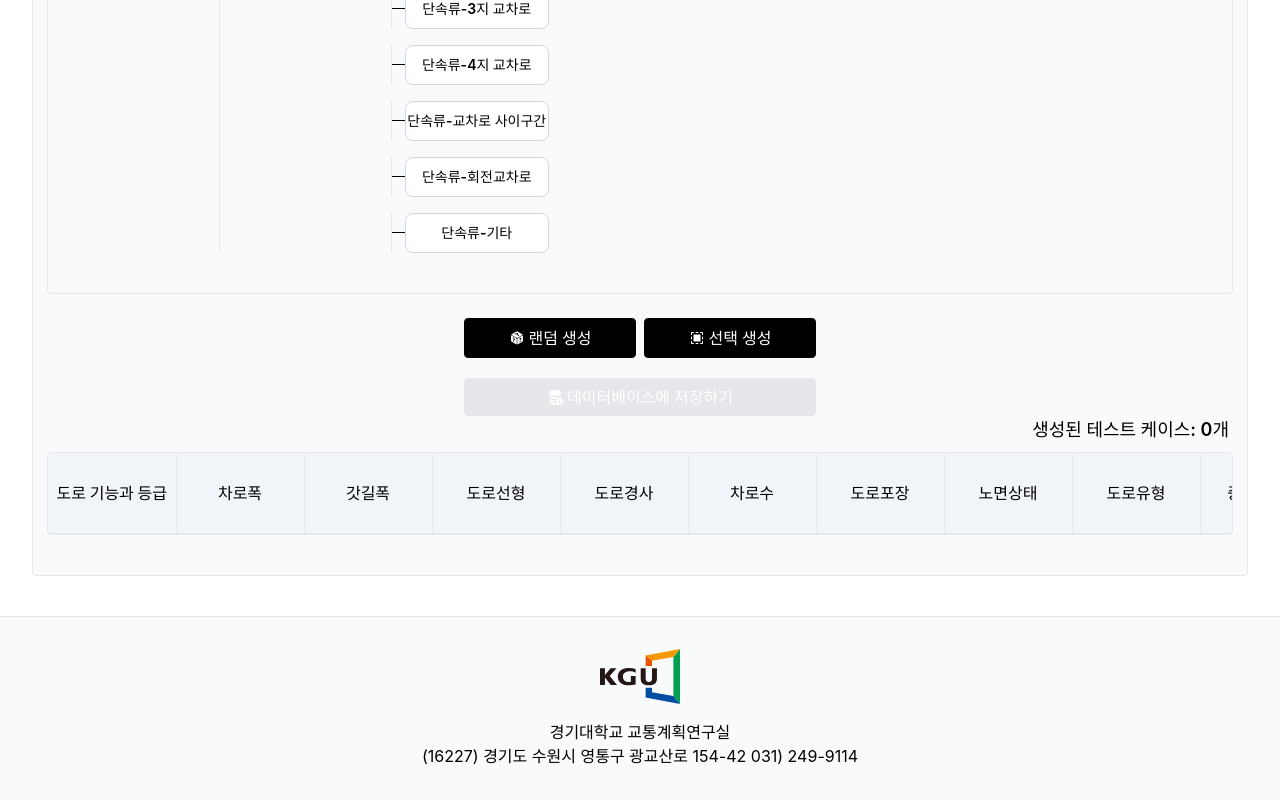
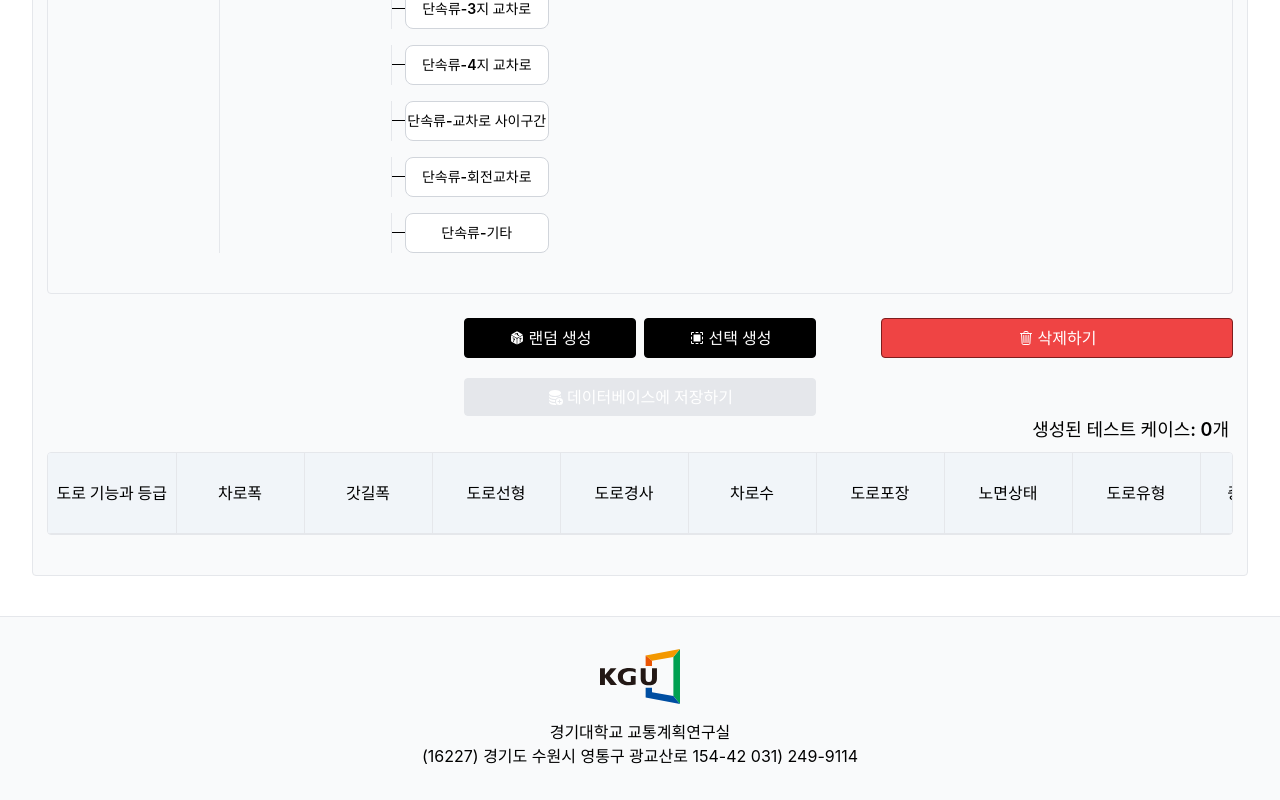
Before and after one commit to kgu-dtcg-labs/dtcg-client, a React (Vite) app: page /home in a window 1280 px wide. Shown: the part 2385-3185 px from the top of the page. Built offline with nearby package versions, Linux system fonts and the light colour scheme; a web font is replaced by a local one.

Commit message:
feat: 데이터 삭제 기능 추가

```diff
--- a/src/api/scenario.ts
+++ b/src/api/scenario.ts
@@ -2,7 +2,6 @@ import { END_POINT } from '@constants/api';
 import axios from 'axios';
 
 export const postSaveScenarios = async (data: string) => {
-  console.log(data);
   try {
     const response = await axios.post(END_POINT.SAVE, JSON.parse(data));
 
@@ -11,3 +10,13 @@ export const postSaveScenarios = async (data: string) => {
     console.log(e);
   }
 };
+
+export const deleteScenarios = async () => {
+  try {
+    const res = await axios.post(END_POINT.DELETE);
+
+    return res;
+  } catch (e) {
+    console.log(e);
+  }
+};
--- a/src/components/common/Button/Button.style.tsx
+++ b/src/components/common/Button/Button.style.tsx
@@ -4,5 +4,6 @@ export const buttonColors = {
   blue: 'border-blue-500 text-blue-500 hover:bg-blue-100 dark:hover:bg-blue-500/20',
   black:
     'border-black bg-black text-white hover:bg-gray-900 dark:text-white/80 dark:hover:bg-gray-900',
+  red: 'border-red-500 bg-red-500 text-white hover:bg-red-900 border-red-900 dark:text-white/80 dark:hover:bg-red-900',
   disabled: 'border bg-gray-200 text-white cursor-not-allowed',
 };
--- a/src/components/common/Button/Button.type.ts
+++ b/src/components/common/Button/Button.type.ts
@@ -1 +1 @@
-export type ButtonColorType = 'default' | 'blue' | 'black' | 'disabled';
+export type ButtonColorType = 'default' | 'blue' | 'black' | 'disabled' | 'red';
--- /dev/null
+++ b/src/components/home/HandleScenarioButtons/DeleteButton.tsx
@@ -0,0 +1,28 @@
+import { deleteScenarios } from '@api/scenario';
+import { Button } from '@components/common/Button/Button';
+import { message } from '@utils/toast';
+import { IoTrashOutline } from 'react-icons/io5';
+
+const DeleteButton = () => {
+  const clickDeleteButton = async () => {
+    try {
+      await deleteScenarios();
+      message('삭제가 완료되었습니다.');
+    } catch (e) {
+      message('삭제에 실패했습니다.');
+    }
+  };
+
+  return (
+    <Button
+      icon={<IoTrashOutline />}
+      color="red"
+      className="w-[352px]"
+      onClick={clickDeleteButton}
+    >
+      삭제하기
+    </Button>
+  );
+};
+
+export default DeleteButton;
--- a/src/components/home/Layer/Layer.tsx
+++ b/src/components/home/Layer/Layer.tsx
@@ -10,6 +10,7 @@ import ResultTable from '../ResultTable/ResultTable';
 import SaveButton from '../SaveButton/SaveButton';
 import CreateRandomButton from '../HandleScenarioButtons/CreateRandomButton';
 import CreateSelectRandomButton from '../HandleScenarioButtons/CreateSelectRandomButton';
+import DeleteButton from '../HandleScenarioButtons/DeleteButton';
 
 interface LayerProps {
   className?: string;
@@ -55,9 +56,13 @@ Layer.TreeWrapper = ({ children }: PropsWithChildren) => (
 Layer.HandleScenarioButtons = () => {
   return (
     <div className="flex flex-col items-center w-full gap-5">
-      <div className="flex justify-center w-[352px] gap-2 mt-6">
-        <CreateRandomButton />
-        <CreateSelectRandomButton />
+      <div className="flex justify-between w-full mt-6">
+        <div className="w-[352px]"></div>
+        <div className="flex justify-center w-[352px] gap-2">
+          <CreateRandomButton />
+          <CreateSelectRandomButton />
+        </div>
+        <DeleteButton />
       </div>
       <SaveButton />
     </div>
--- a/src/constants/api.ts
+++ b/src/constants/api.ts
@@ -1,4 +1,5 @@
 export const END_POINT = {
   ACRYL: 'http://seven.acryl.ai:39500/ner',
   SAVE: 'http://118.67.131.212:9999/scenarios',
+  DELETE: 'http://118.67.131.212:9999/scenarios',
 } as const;
```
